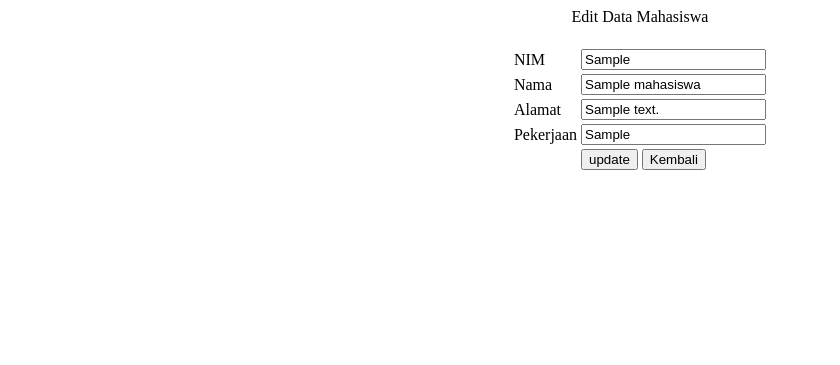
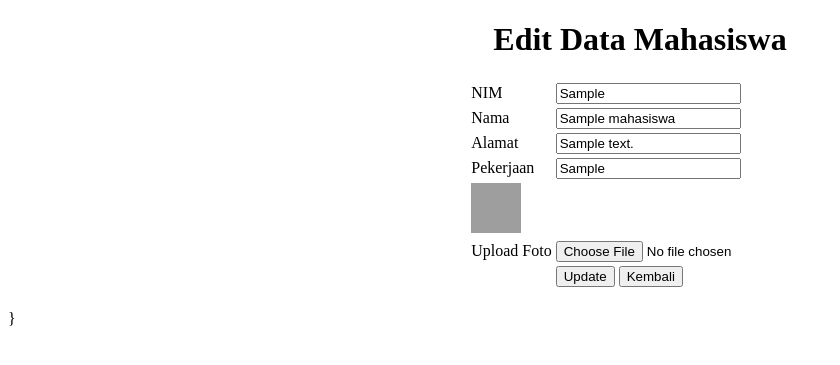
Before and after one commit to WP2ARULFAJAR/crud-pertemuan-5, a CodeIgniter app: page /crud/index.php/kampus/edit/1 in a window 1280 px wide. Shown: the top 365 px of the page, without its empty margins (0-840 px from the left). Run offline with CodeIgniter, Linux system fonts and the light colour scheme; tables that the repository leaves empty hold one stand-in row (values such as "Sample post"); data that the repository does not hold is empty; some libraries are stand-ins or nearby versions; grey boxes are pictures that could not be loaded.

Commit message:
menambahkan edit dan hapus di controller,model dan views

```diff
--- a/application/controllers/kampus.php
+++ b/application/controllers/kampus.php
@@ -1,26 +1,26 @@
 <?php
 class Kampus extends CI_Controller{
 
-    function __construct(){
+    function __construct() {
         parent::__construct();
         $this->load->model('m_data');
         $this->load->helper('url');
         $this->load->library('form_validation');
     }
 
-    function index(){
+    function index() {
         $data['mahasiswa'] = $this->m_data->tampil_data()->result();
         $this->load->view('tampil_data',$data);
     }
 
-    function tambah(){
+    function tambah() {
         $this->load->view('input_data');
     }
 
-    function tambah_aksi(){
+    function tambah_aksi() {
         $this->form_validation->set_rules('nim','NIM','required|min_length[8]|max_length[8]');
-        $this->form_validation->set_rules('nama','Nama','required|alpha|min_length[5]|max_length[15]');
-        $this->form_validation->set_rules('alamat','Alamat','required|alpha');
+        $this->form_validation->set_rules('nama','NAMA','required|alpha|min_length[5]|max_length[15]');
+        $this->form_validation->set_rules('alamat','ALAMAT','required|alpha');
         $this->form_validation->set_rules('pekerjaan','Pekerjaan','required|alpha');
 
         if($this->form_validation->run() == TRUE)
@@ -46,35 +46,50 @@ class Kampus extends CI_Controller{
 
         $data = array(
             'nim' => $nim,
-            'nama' => $nama,
-            'alamat' => $alamat,
-            'pekerjaan' => $pekerjaan,
-            'foto' => $foto
+            'nama' =>$nama,
+            'alamat' =>$alamat,
+            'pekerjaan' =>$pekerjaan,
+            'foto' =>$foto
             );
         $this->m_data->input_data($data,'mahasiswa');
         redirect('kampus/index');
-    }else{
-        $this->load->view('input_data');
+        }else{
+            $this->load->view('input_data');
+        }
     }
-}
-    function edit($id){
+    function edit ($id) {
         $where = array('id' => $id);
         $data['mahasiswa'] = $this->m_data->edit_data($where,'mahasiswa')->result();
         $this->load->view('edit_data',$data);
     }
 
-    function update(){
+    function update() {
         $id = $this->input->post('id');
         $nim = $this->input->post('nim');
         $nama = $this->input->post('nama');
         $alamat = $this->input->post('alamat');
         $pekerjaan = $this->input->post('pekerjaan');
 
+        $config['max_size']=2048;
+        $config['allowed_types']="png|jpg|jpeg|gif";
+        $config['remove_spaces']=TRUE;
+        $config['overwrite']=TRUE;
+        $config['upload_path']=FCPATH.'images';
+
+        $this->load->library('upload');
+        $this->upload->initialize($config);
+
+        $this->upload->do_upload('foto');
+        $data_image=$this->upload->data('file_name');
+        $location='images/';
+        $foto=$location.$data_image;
+
         $data = array(
             'nim' => $nim,
-            'nama' => $nama,
-            'alamat' => $alamat,
-            'pekerjaan' => $pekerjaan
+            'nama' =>$nama,
+            'alamat' =>$alamat,
+            'pekerjaan' =>$pekerjaan,
+            'foto'=> $foto
         );
 
         $where = array(
@@ -84,10 +99,9 @@ class Kampus extends CI_Controller{
         $this->m_data->update_data($where,$data,'mahasiswa');
         redirect('kampus/index');
     }
-
-    function hapus($id){
+    function hapus($id) {
         $where = array('id' => $id);
         $this->m_data->hapus_data($where,'mahasiswa');
-        redirect('kampus/index');
+        redirect ('kampus/index');
     }
 }
--- a/application/views/edit_data.php
+++ b/application/views/edit_data.php
@@ -5,7 +5,7 @@
 </head>
 <body>
     <center>
-        <hl>Edit Data Mahasiswa</hl>
+        <h1>Edit Data Mahasiswa</h1>
     </center>
     <?php foreach($mahasiswa as $u) { ?>
     <form action="<?php echo base_url(). 'index.php/kampus/update'; ?>" method="post" enctype="multipart/form-data">
@@ -22,6 +22,7 @@
                 <td>
                     <input type="text" name="nama" value="<?php echo $u->nama ?>">
                 </td>
+            </tr>
         <tr>
             <td>Alamat</td>
             <td><input type="text" name="alamat" value="<?php echo $u->alamat ?>"></td>
@@ -31,11 +32,19 @@
             <td><input type="text" name="pekerjaan" value="<?php echo $u->pekerjaan ?>"></td>
         </tr>
         <tr>
+            <td><img src="<?php echo base_url;?><?php echo $u->foto ?>" width="50" height="50"></td>
+        </tr>
+        <tr>
+            <td>Upload Foto</td>
+            <td><input type="file" name="foto"></td>
+        </tr>
+        <tr>
             <td></td>
-                <td><input type="submit" value="update"> <?php echo anchor('kampus/index','<input  type=button value=Kembali>'); ?></td>
+            <td><input type="submit" value="Update"> <?php echo anchor('kampus/index','<input type=button value=Kembali>'); ?></td>
         </tr>
     </table>
     </form>
     <?php } ?>
 </body>
 </html>
+    }
```
Lines whose indentation alone changed are shown as unchanged.
